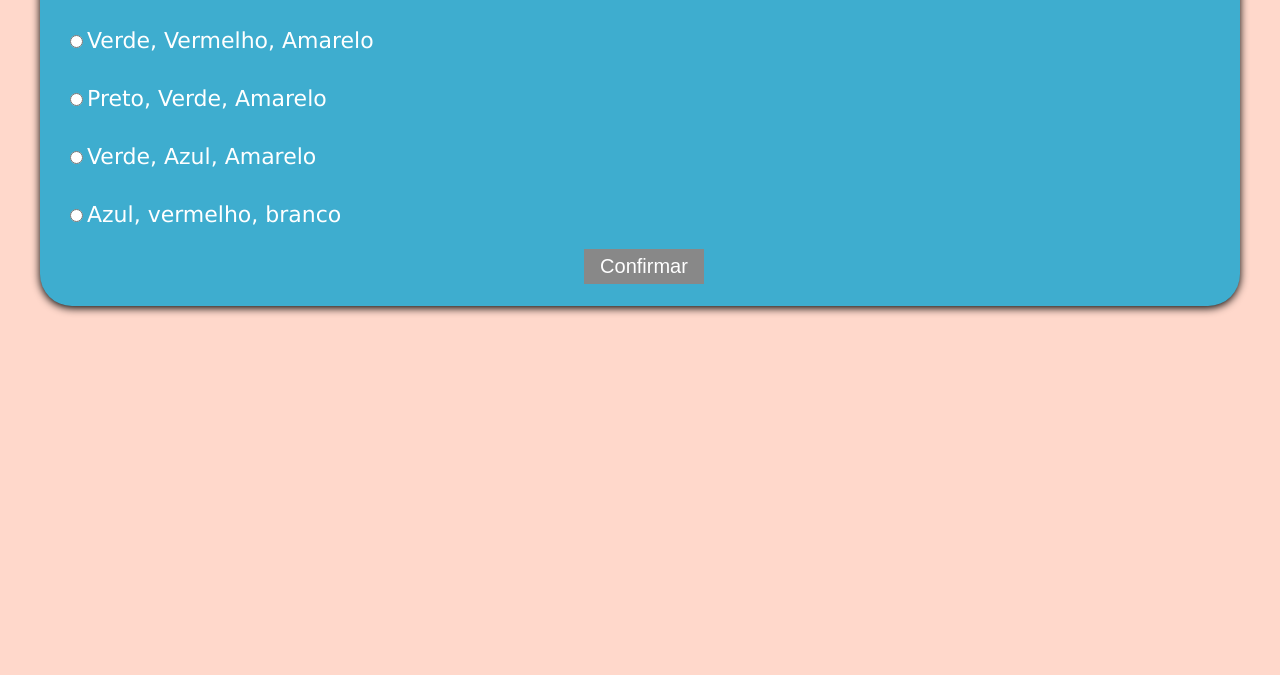
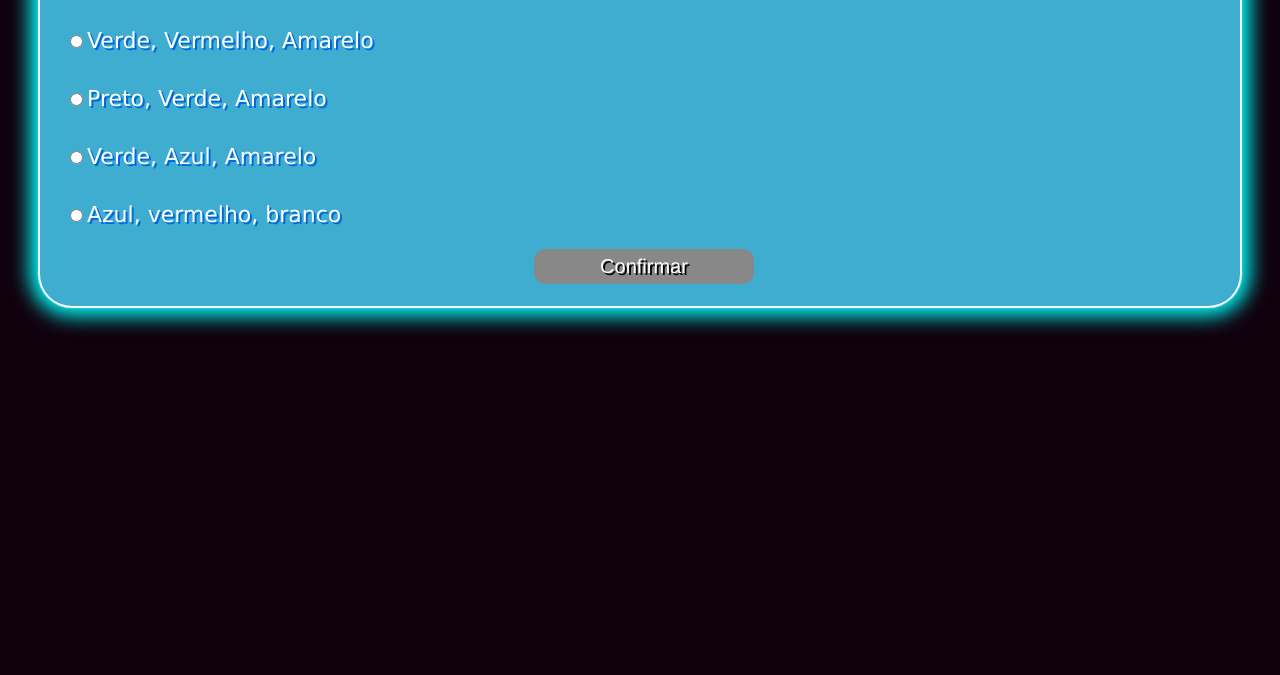
Before and after one commit to uriasvitor/JavaScript_projetos, a plain HTML site: page quiz_app/index.html in a window 1280 px wide. Shown: the part 125-800 px from the top of the page. Drawn offline with Linux system fonts and the light colour scheme.

Commit message:
Quiz style has been completed

```diff
--- a/quiz_app/style.css
+++ b/quiz_app/style.css
@@ -4,7 +4,7 @@
 }
 
 body{
-    background-color: #FFD8CB;
+    background-color: #10000d;
 }
 
 .quiz{
@@ -19,7 +19,10 @@ body{
     width: 1200px;
     height: 100%;
     border-radius: 32px;
-    box-shadow: 0px 2px 8px 0px;
+    box-shadow:
+    0 0 1px 2px #fff,
+    0 0 1px 2px rgb(0, 204, 255),
+    0 0 20px 10px #0ff;
 }
 
 #question_number{
@@ -32,6 +35,7 @@ body{
     border-radius: 30%;
     margin: 10px 20px 0 20px;
 }
+
 .question{
     display: flex;
     align-items: flex-end;
@@ -52,8 +56,6 @@ body{
     display: flex;
 }
 
-
-
 .output{
     display: flex;
     padding: 0 30px;
@@ -64,7 +66,6 @@ body{
 
 }
 
-
 input[type="radio"]{
     margin-top: 40px;
     border: #A88BEB;
@@ -73,13 +74,16 @@ input[type="radio"]{
 button{
     margin: 22px 22px;
     margin-left: 30px;
-    width: 120px;
+    width: 220px;
     border: 0;
     height: 35px;
     font-size: 20px;
     text-align: center;
     color: rgb(255, 255, 255);
+    border-radius: 12px;
     background-color: #00f5ab;
+    font-family: 'Franklin Gothic Medium', 'Arial Narrow', Arial, sans-serif;
+    text-shadow: 2px 2px black;
 }
 
 p{
@@ -99,6 +103,7 @@ label{
     font-size: 22px;
     color: white;
     font-family: 'Lucida Sans', 'Lucida Sans Regular', 'Lucida Grande', 'Lucida Sans Unicode', Geneva, Verdana, sans-serif;
+    text-shadow: 2px 2px rgb(0, 103, 221);
 
 }
 
@@ -114,5 +119,4 @@ label{
     font-size: 42px;
     color: white;
     font-family: 'Lucida Sans', 'Lucida Sans Regular', 'Lucida Grande', 'Lucida Sans Unicode', Geneva, Verdana, sans-serif;
-
 }
```
